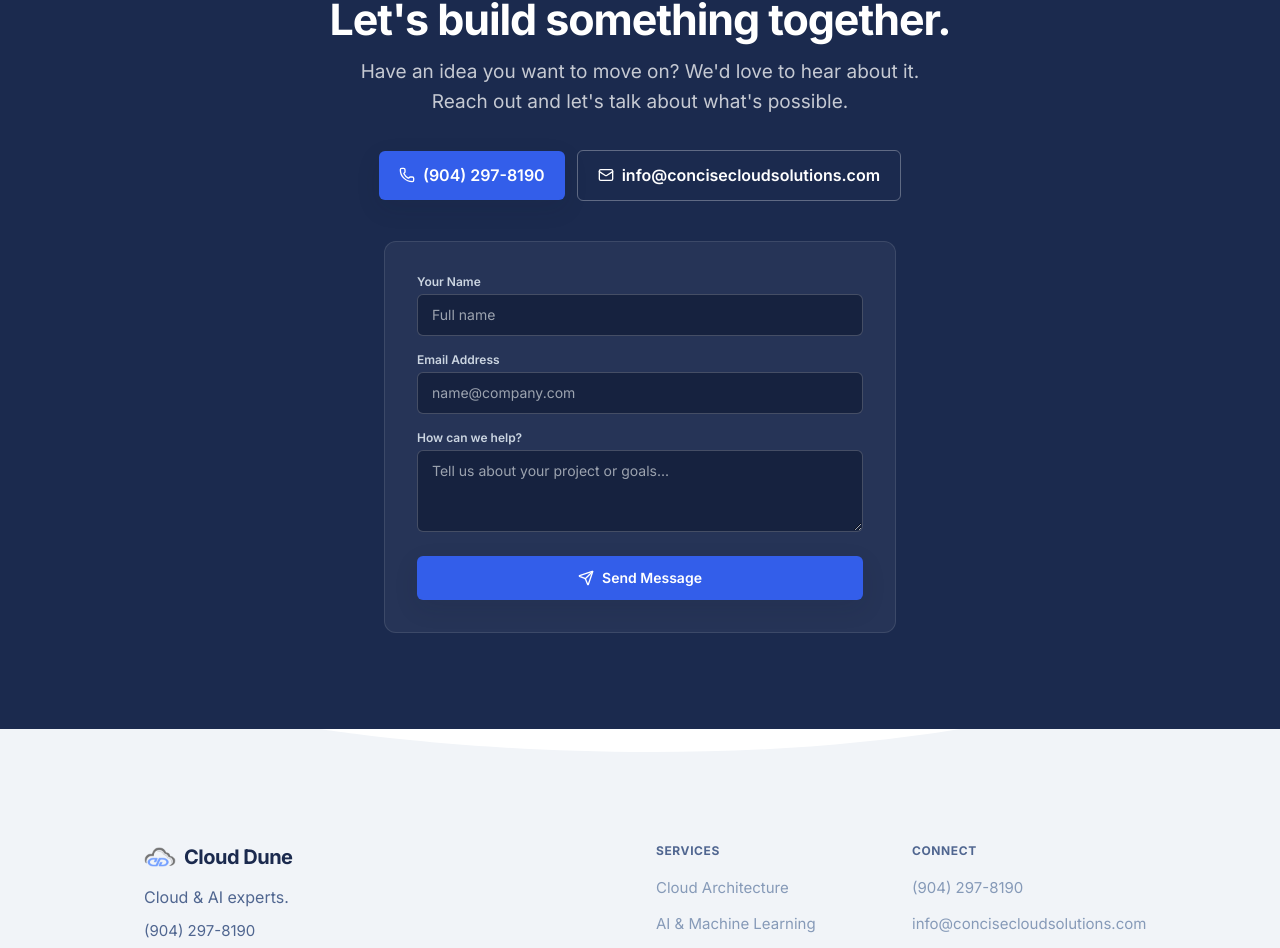
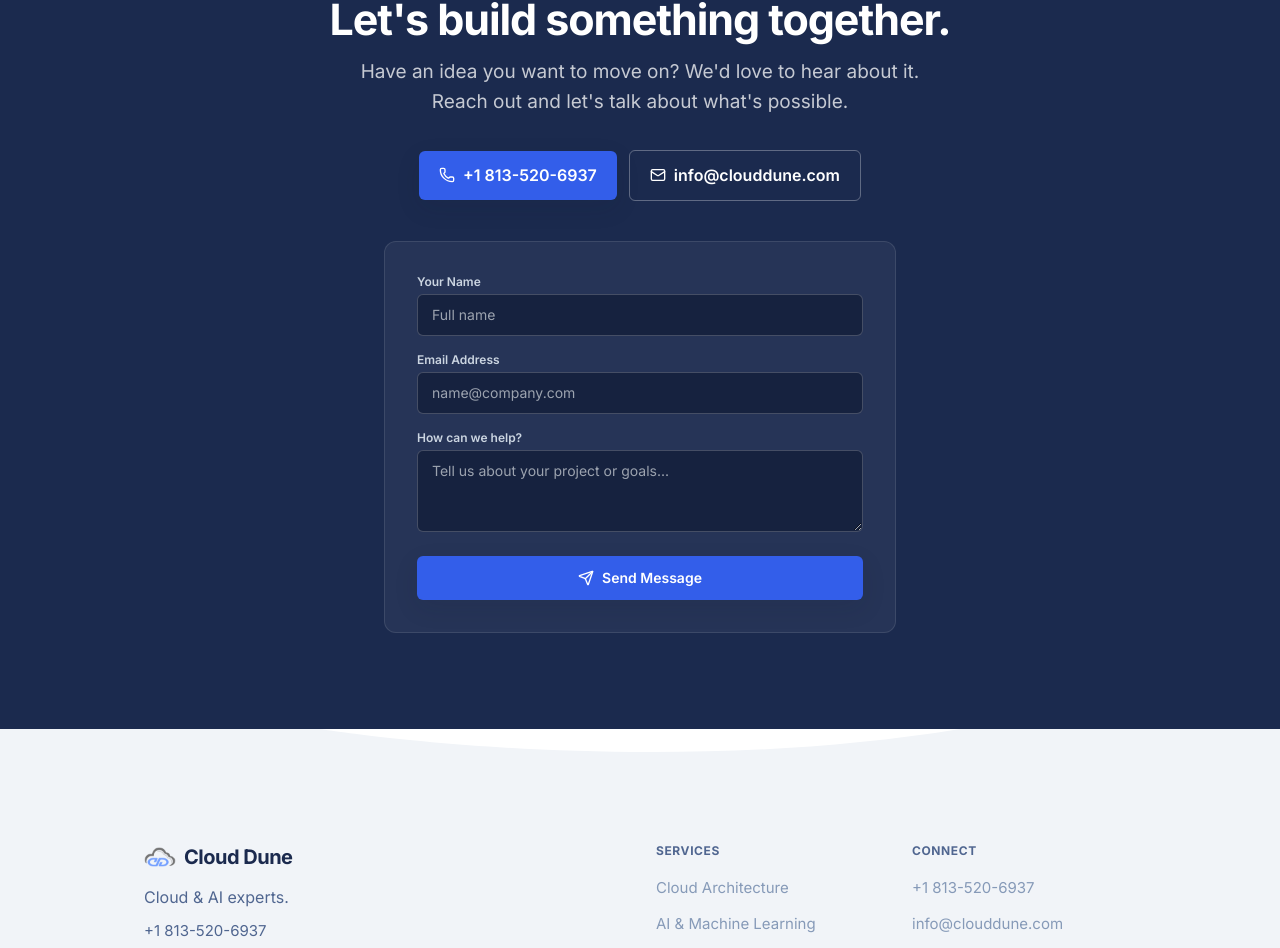
Before and after one commit to nithinvikrin/cloud-dune, a React (Vite) app: page / in a window 1280 px wide. Shown: the part 2837-3785 px from the top of the page. Built offline with nearby package versions, Linux system fonts and the light colour scheme; a web font is replaced by a local one.

Commit message:
Update contact info to info@clouddune.com and +1 813-520-6937

```diff
--- a/index.html
+++ b/index.html
@@ -9,7 +9,7 @@
     <meta name="keywords" content="Cloud Dune, Cloud Solutions, AI Solutions, Cloud Infrastructure, Rapid Prototyping, DevOps, Data Analytics, AWS, GCP, Azure" />
     <meta name="author" content="Cloud Dune" />
     <meta name="robots" content="index, follow" />
-    <link rel="canonical" href="https://concisecloudsolutions.com/" />
+    <link rel="canonical" href="https://clouddune.com/" />
 
     <!-- Open Graph / Facebook / LinkedIn / Slack Meta Tags -->
     <meta property="og:type" content="website" />
@@ -17,7 +17,7 @@
     <meta property="og:title" content="Cloud Dune - Enterprise Cloud &amp; AI Solutions" />
     <meta property="og:description" content="We turn ideas into working software fast. From cloud infrastructure to intelligent applications, we prototype quickly, iterate with you, and deliver results that stick." />
     <meta property="og:image" content="/logo.png" />
-    <meta property="og:url" content="https://concisecloudsolutions.com/" />
+    <meta property="og:url" content="https://clouddune.com/" />
 
     <!-- Twitter / X Card Meta Tags -->
     <meta name="twitter:card" content="summary_large_image" />
@@ -31,16 +31,17 @@
         "@context": "https://schema.org",
         "@type": "ProfessionalService",
         "name": "Cloud Dune",
-        "url": "https://concisecloudsolutions.com/",
-        "logo": "https://concisecloudsolutions.com/logo.png",
-        "image": "https://concisecloudsolutions.com/logo.png",
+        "url": "https://clouddune.com/",
+        "logo": "https://clouddune.com/logo.png",
+        "image": "https://clouddune.com/logo.png",
         "description": "We turn ideas into working software fast. From cloud infrastructure to intelligent applications, we prototype quickly, iterate with you, and deliver results that stick.",
-        "telephone": "(904) 297-8190",
-        "email": "info@concisecloudsolutions.com",
+        "telephone": "+1 813-520-6937",
+        "email": "info@clouddune.com",
         "address": {
           "@type": "PostalAddress",
           "addressCountry": "US"
         },
+
         "hasOfferCatalog": {
           "@type": "OfferCatalog",
           "name": "Cloud Dune Services",
--- a/src/components/ContactCTA.jsx
+++ b/src/components/ContactCTA.jsx
@@ -54,21 +54,22 @@ export default function ContactCTA() {
             className="flex flex-row items-center justify-center gap-3 mb-10"
           >
             <a
-              href="tel:9042978190"
+              href="tel:+18135206937"
               className="inline-flex items-center justify-center gap-2 bg-[#335eea] hover:bg-[#294bbb] text-white text-[16px] font-semibold px-5 py-3 rounded-md shadow-bs lift transition-all"
             >
               <Phone className="w-4 h-4" />
-              (904) 297-8190
+              +1 813-520-6937
             </a>
 
             <a
-              href="mailto:info@concisecloudsolutions.com"
+              href="mailto:info@clouddune.com"
               className="inline-flex items-center justify-center gap-2 bg-transparent hover:bg-white/10 text-white border border-white/30 text-[16px] font-semibold px-5 py-3 rounded-md lift transition-all"
             >
               <Mail className="w-4 h-4" />
-              info@concisecloudsolutions.com
+              info@clouddune.com
             </a>
           </motion.div>
+
 
           {/* Direct Inquiry Form */}
           <motion.div
--- a/src/components/Footer.jsx
+++ b/src/components/Footer.jsx
@@ -22,14 +22,14 @@ export default function Footer() {
             <p className="text-[#506690] mb-2 font-normal text-[16px]">
               Cloud & AI experts.
             </p>
-            <p className="text-[#506690] mb-1 text-[15px] font-normal">
-              <a href="tel:9042978190" className="hover:text-[#335eea] transition-colors">
-                (904) 297-8190
+            <p className="text-[#506690] mb-[2px] text-[15px] font-normal">
+              <a href="tel:+18135206937" className="hover:text-[#335eea] transition-colors">
+                +1 813-520-6937
               </a>
             </p>
             <p className="text-[15px] font-normal">
-              <a href="mailto:info@concisecloudsolutions.com" className="text-[#506690] hover:text-[#335eea] transition-colors">
-                info@concisecloudsolutions.com
+              <a href="mailto:info@clouddune.com" className="text-[#506690] hover:text-[#335eea] transition-colors">
+                info@clouddune.com
               </a>
             </p>
           </div>
@@ -70,17 +70,18 @@ export default function Footer() {
             </h6>
             <ul className="space-y-3 text-[15px] text-[#869ab8] font-normal">
               <li>
-                <a href="tel:9042978190" className="hover:text-[#335eea] transition-colors">
-                  (904) 297-8190
+                <a href="tel:+18135206937" className="hover:text-[#335eea] transition-colors">
+                  +1 813-520-6937
                 </a>
               </li>
               <li>
-                <a href="mailto:info@concisecloudsolutions.com" className="hover:text-[#335eea] transition-colors">
-                  info@concisecloudsolutions.com
+                <a href="mailto:info@clouddune.com" className="hover:text-[#335eea] transition-colors">
+                  info@clouddune.com
                 </a>
               </li>
             </ul>
           </div>
+
 
         </div>
       </div>
```
Also changed, not shown: public/robots.txt, 1 other file (tests, documents, lock files or other folders).
